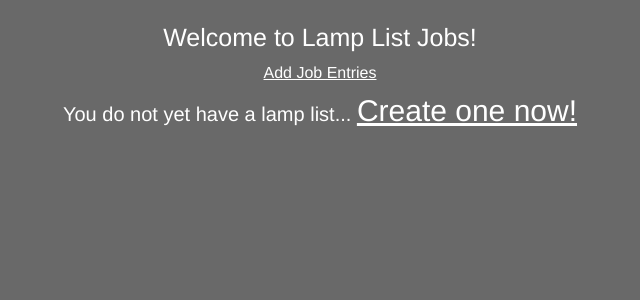
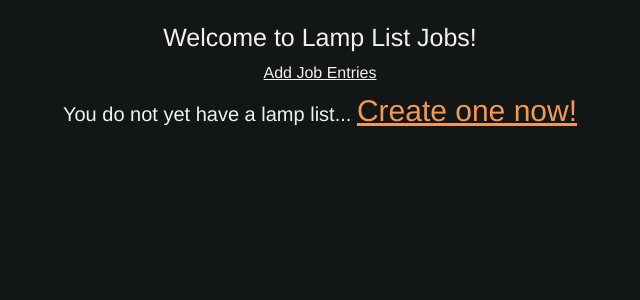
Before and after one commit to nbur4556/lamplist-jobs, a SvelteKit app in the folder client/: page / in a window 1280 px wide. Shown: the top 300 px of the page, without its empty margins (320-960 px from the left). Built offline with nearby package versions, Linux system fonts and the light colour scheme; no server answers.

Commit message:
initial custom color theme

```diff
--- a/client/src/routes/+page.svelte
+++ b/client/src/routes/+page.svelte
@@ -14,6 +14,7 @@
 {/if}
 
 <style lang="scss">
+	@use '../theme/colors';
 	@use '../theme/sizes';
 
 	h1 {
@@ -25,6 +26,11 @@
 
 		a {
 			font-size: sizes.$font-xl;
+			color: colors.$accent-mid;
+
+			&:hover {
+				color: colors.$accent-light;
+			}
 		}
 	}
 </style>
--- a/client/src/styles/global.scss
+++ b/client/src/styles/global.scss
@@ -34,6 +34,6 @@ button {
 	border-radius: 10px;
 
 	&:hover {
-    background-color: colors.$bg-middark;
+		background-color: colors.$bg-light;
 	}
 }
--- a/client/src/theme/_colors.scss
+++ b/client/src/theme/_colors.scss
@@ -1,8 +1,11 @@
 $black: black;
 
-$bg-mid: gray;
-$bg-middark: darkgray;
-$bg-dark: dimgray;
+$bg-light: #303744;
+$bg-mid: #222731;
+$bg-dark: #121616;
 
-$txt-main: white;
-$txt-sub: lightgrey;
+$txt-main: #F3EFF5;
+$txt-sub: #E3D9E7;
+
+$accent-light: #ddaa80;
+$accent-mid: #F19953;
```
Lines whose indentation alone changed are shown as unchanged.
